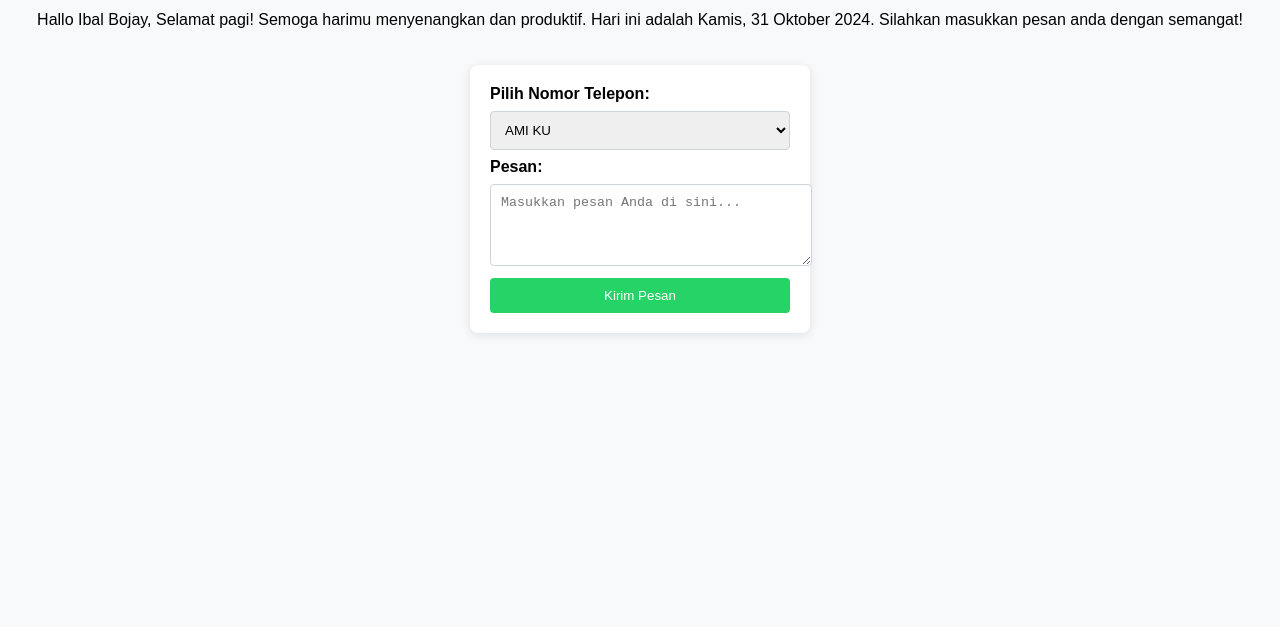
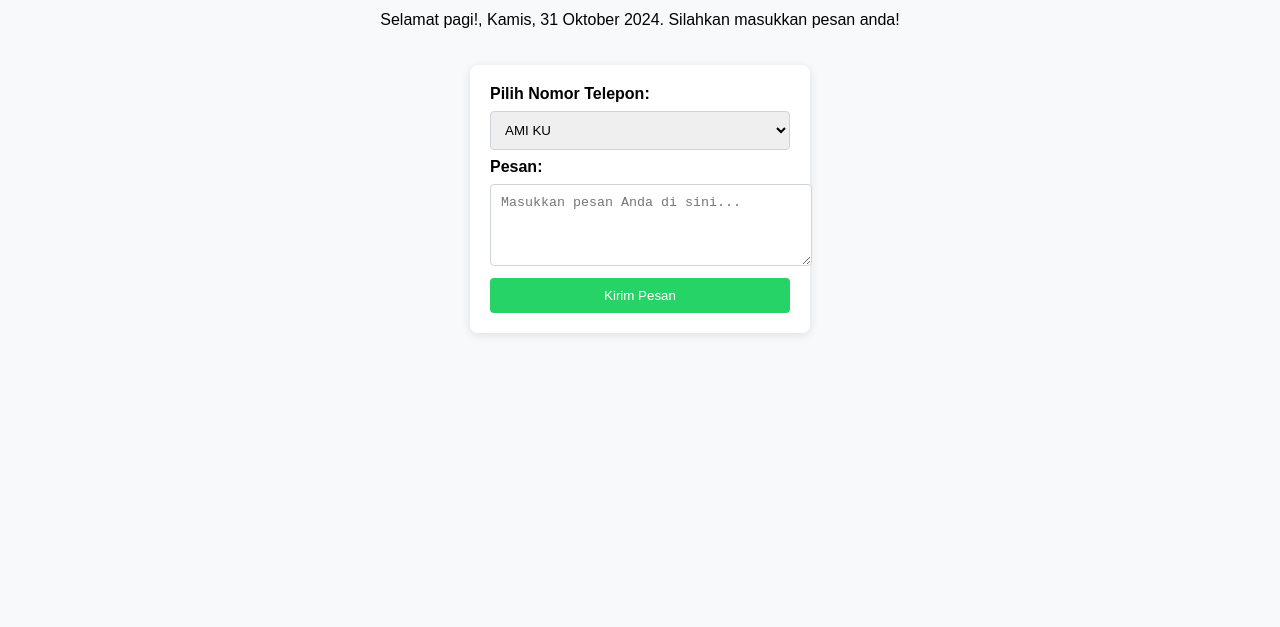
Before and after one commit to Ibal-Bojay/reply-to-WhatsApp, a plain HTML site: page index.html in a window 1280 px wide. Shown: the part 173-800 px from the top of the page. Drawn offline with Linux system fonts and the light colour scheme.

Commit message:
Update Name index.html

```diff
--- a/index.html
+++ b/index.html
@@ -108,7 +108,7 @@
         const options = { year: 'numeric', month: 'long', day: 'numeric', weekday: 'long' };
         const today = now.toLocaleDateString('id-ID', options);
 
-        const greetingMessage = `Hallo Ibal Bojay, Selamat ${greetingTime}! Semoga harimu menyenangkan dan produktif. Hari ini adalah ${today}. Silahkan masukkan pesan anda dengan semangat!`;
+        const greetingMessage = `Selamat ${greetingTime}!, ${today}. Silahkan masukkan pesan anda!`;
         document.getElementById('greeting').innerText = greetingMessage;
 
         document.getElementById('whatsapp-form').onsubmit = function(event) {
```
